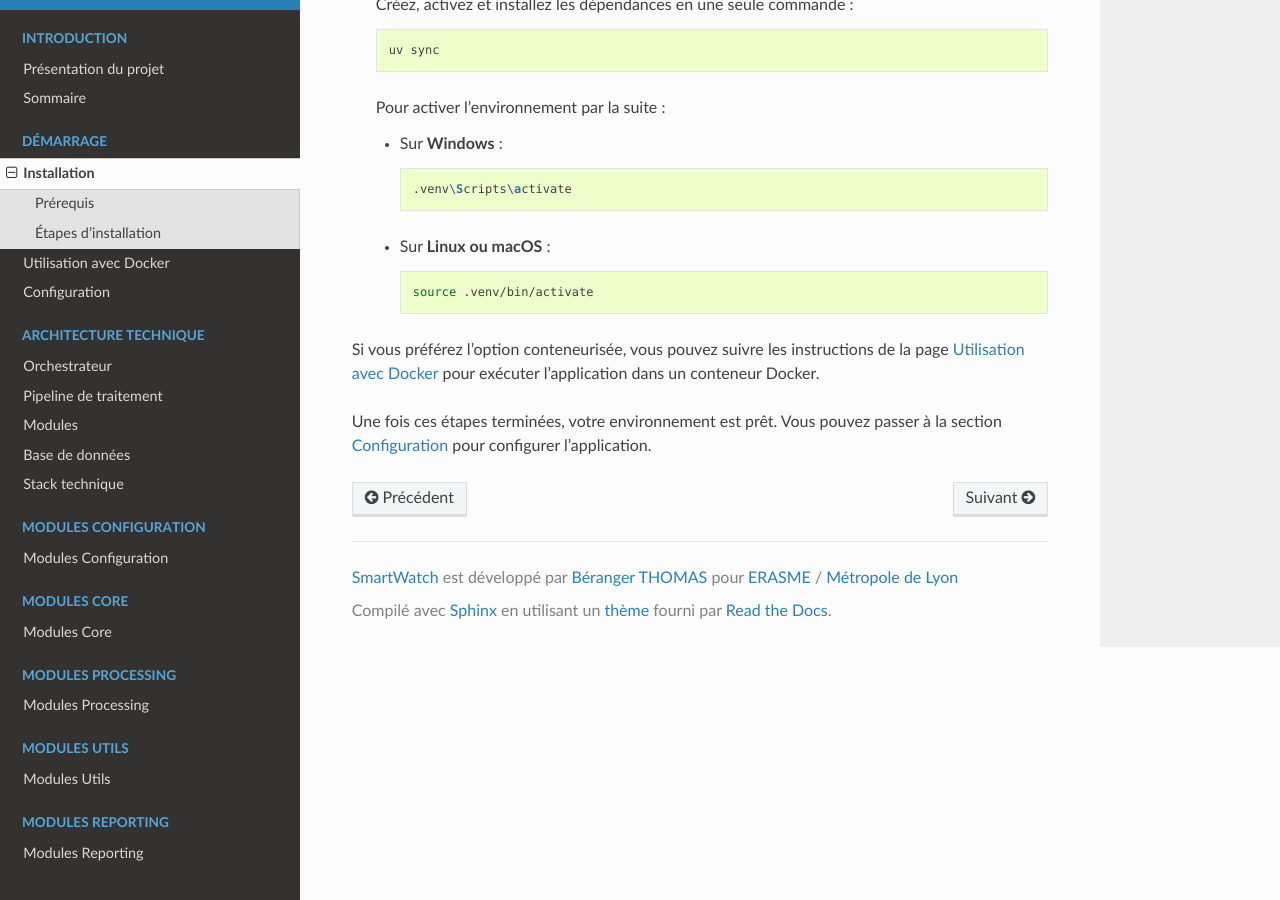
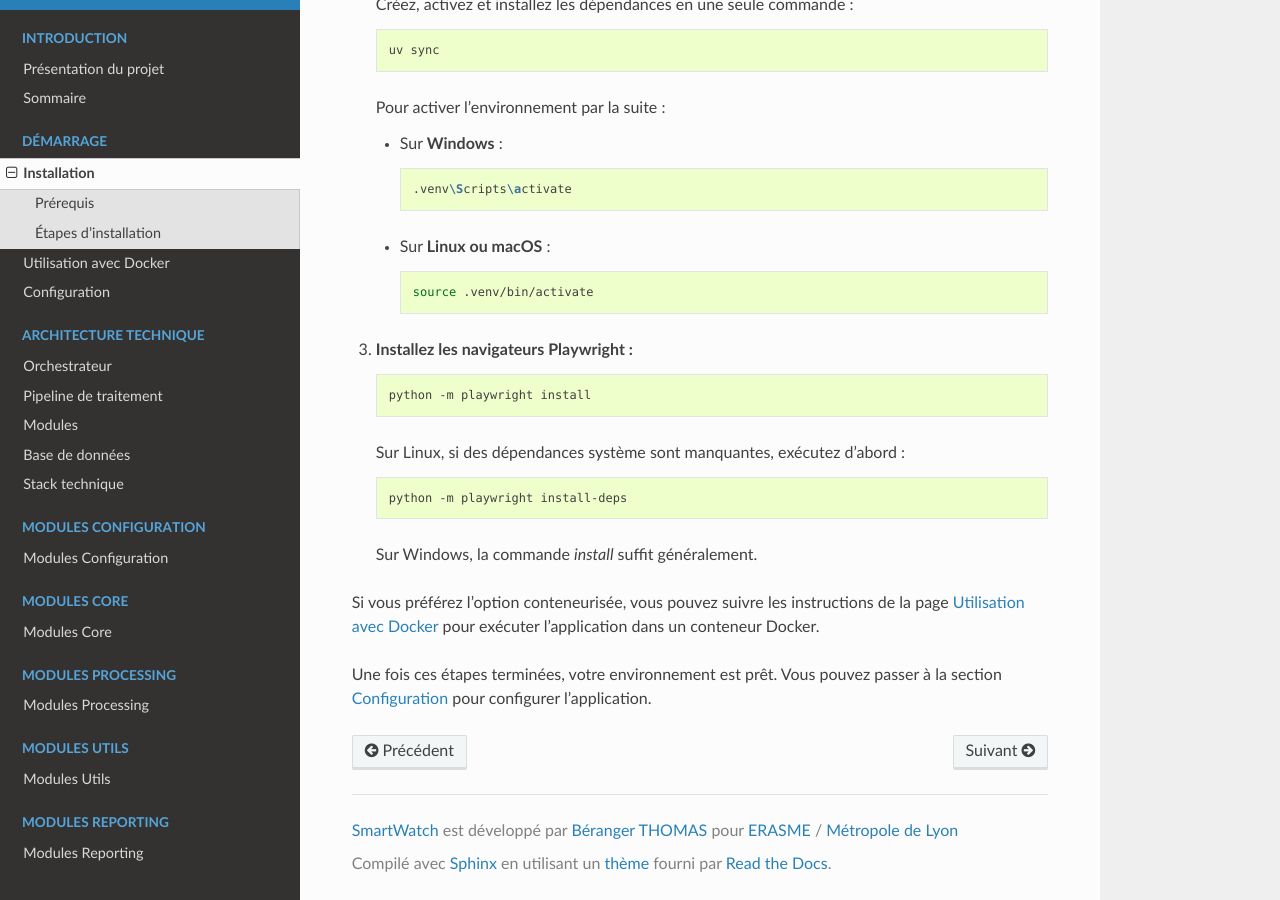
Before and after one commit to datagora-erasme/smart_watch, a Sphinx documentation site: the page built from docs/guide/installation.rst, in a window 1280 px wide and 900 px high, scrolled down 1430 px. Built offline with Sphinx 7.4.7 and the Read the Docs theme 3.1.0, drawn with Linux system fonts in a browser that asks for light colours; pages that are not in the unit, such as notebooks, are missing from menus.

Commit message:
MAJ doc : ajout instructions installation playwright

```diff
--- a/docs/guide/installation.rst
+++ b/docs/guide/installation.rst
@@ -90,6 +90,20 @@ Avant de commencer, assurez-vous d'avoir :
 
            source .venv/bin/activate
 
+3.  **Installez les navigateurs Playwright :**
+
+    .. code-block:: bash
+
+       python -m playwright install
+
+    Sur Linux, si des dépendances système sont manquantes, exécutez d'abord :
+
+    .. code-block:: bash
+
+       python -m playwright install-deps
+
+    Sur Windows, la commande `install` suffit généralement.
+
 Si vous préférez l'option conteneurisée, vous pouvez suivre les instructions de la page :doc:`docker` pour exécuter l'application dans un conteneur Docker.
 
 Une fois ces étapes terminées, votre environnement est prêt. Vous pouvez passer à la section :doc:`configuration` pour configurer l'application.
```
Also changed, not shown: README.md (+10 -0 lines).
